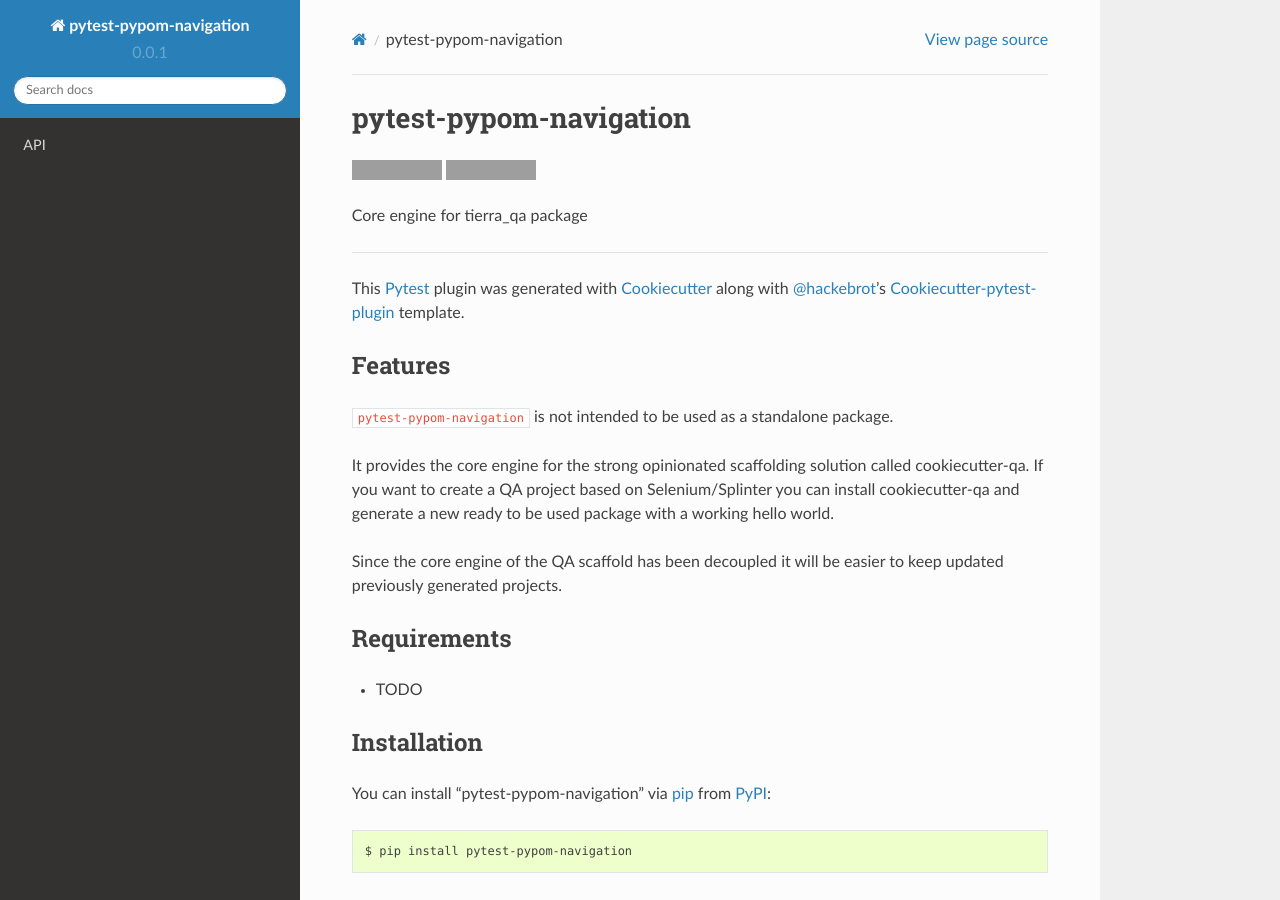
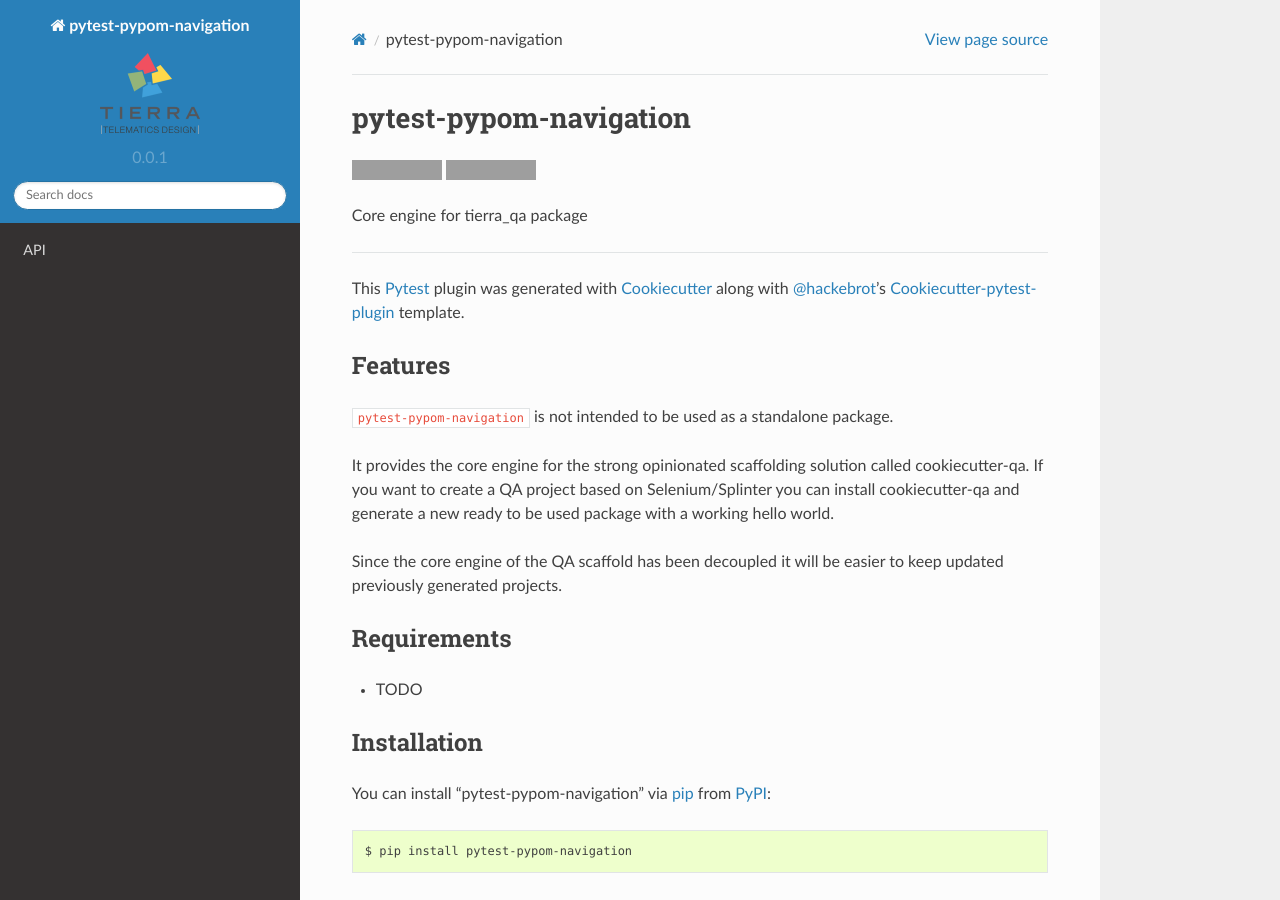
Before and after one commit to davidemoro/pytest-pypom-navigation, a Sphinx documentation site: the page built from docs/index.rst, in a window 1280 px wide and 900 px high. Built offline with Sphinx 7.4.7 and the Read the Docs theme 2.0.0, drawn with Linux system fonts in a browser that asks for light colours; grey boxes are pictures that could not be loaded.

Commit message:
add logo

```diff
--- a/docs/conf.py
+++ b/docs/conf.py
@@ -132,7 +132,7 @@ html_theme = 'sphinx_rtd_theme'
 
 # The name of an image file (relative to this directory) to place at the top
 # of the sidebar.
-# html_logo = None
+html_logo = '_static/logo.png'
 
 # The name of an image file (within the static path) to use as favicon of the
 # docs.  This file should be a Windows icon file (.ico) being 16x16 or 32x32
@@ -235,7 +235,7 @@ latex_documents = [
 
 # The name of an image file (relative to this directory) to place at the top of
 # the title page.
-# latex_logo = None
+latex_logo = '_static/logo.png'
 
 # For "manual" documents, if this is true, then toplevel headings are parts,
 # not chapters.
```
Also changed, not shown: docs/_static/logo.png (added).
